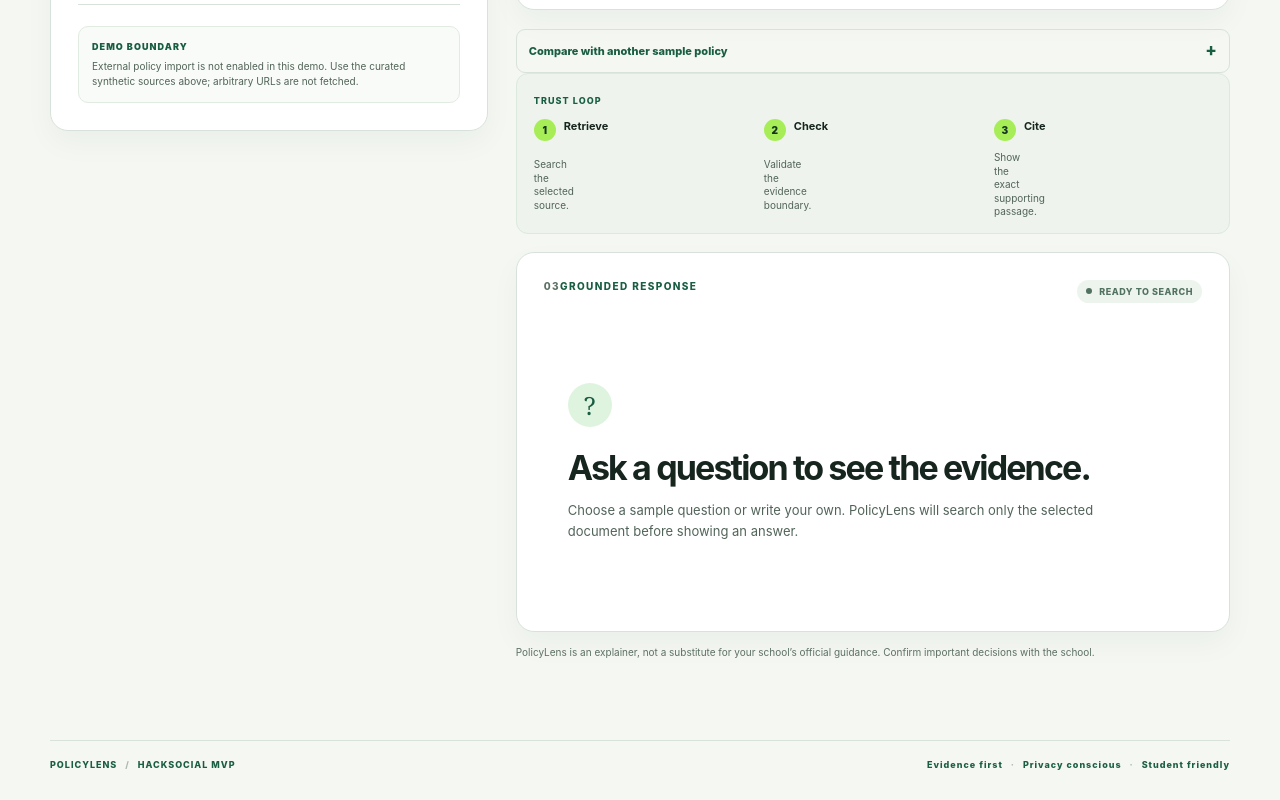
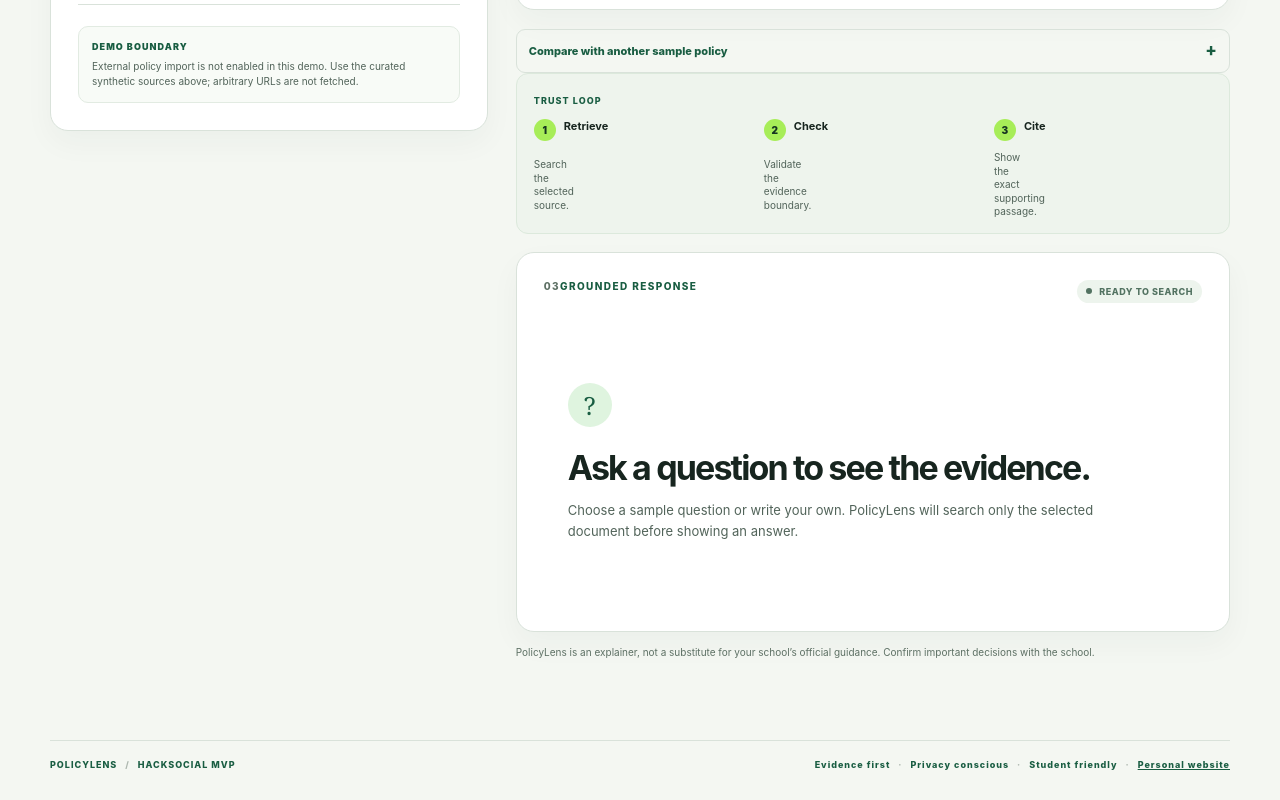
Before and after one commit to icecold009/hacksocial-policylens, a React (Vite) app: page / in a window 1280 px wide. Shown: the part 960-1760 px from the top of the page. Built offline with nearby package versions, Linux system fonts and the light colour scheme.

Commit message:
feat: add personal website footer

```diff
--- a/src/App.jsx
+++ b/src/App.jsx
@@ -369,7 +369,7 @@ function App() {
 
       <footer className="footer">
         <span>POLICYLENS <span className="footer-muted">/</span> HACKSOCIAL MVP</span>
-        <span>Evidence first <span className="footer-muted">·</span> Privacy conscious <span className="footer-muted">·</span> Student friendly</span>
+        <span>Evidence first <span className="footer-muted">·</span> Privacy conscious <span className="footer-muted">·</span> Student friendly <span className="footer-muted">·</span> <a href="https://shauryasaria.me" target="_blank" rel="noopener noreferrer" style={{ color: "inherit", letterSpacing: "inherit" }}>Personal website</a></span>
       </footer>
     </main>
   )
```
